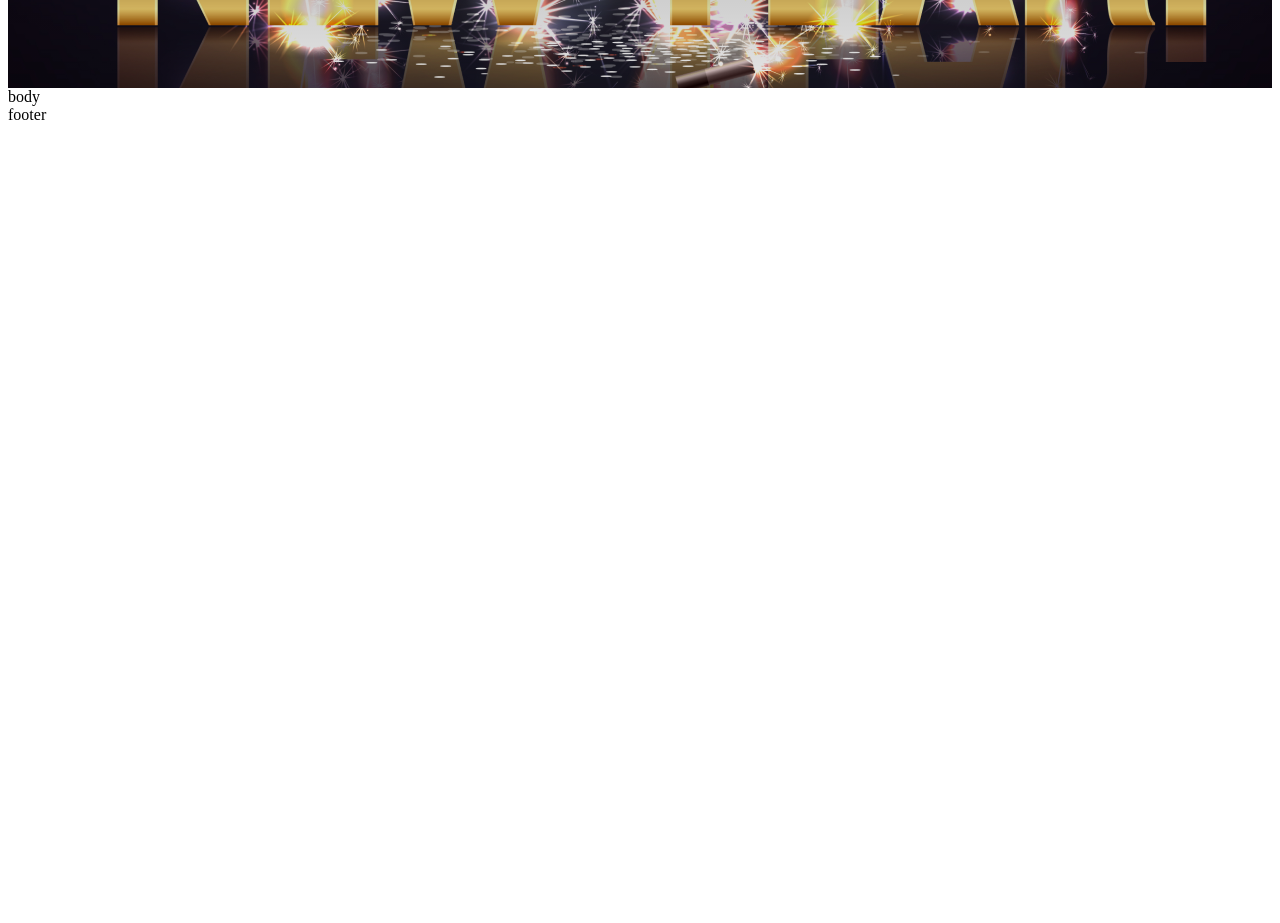
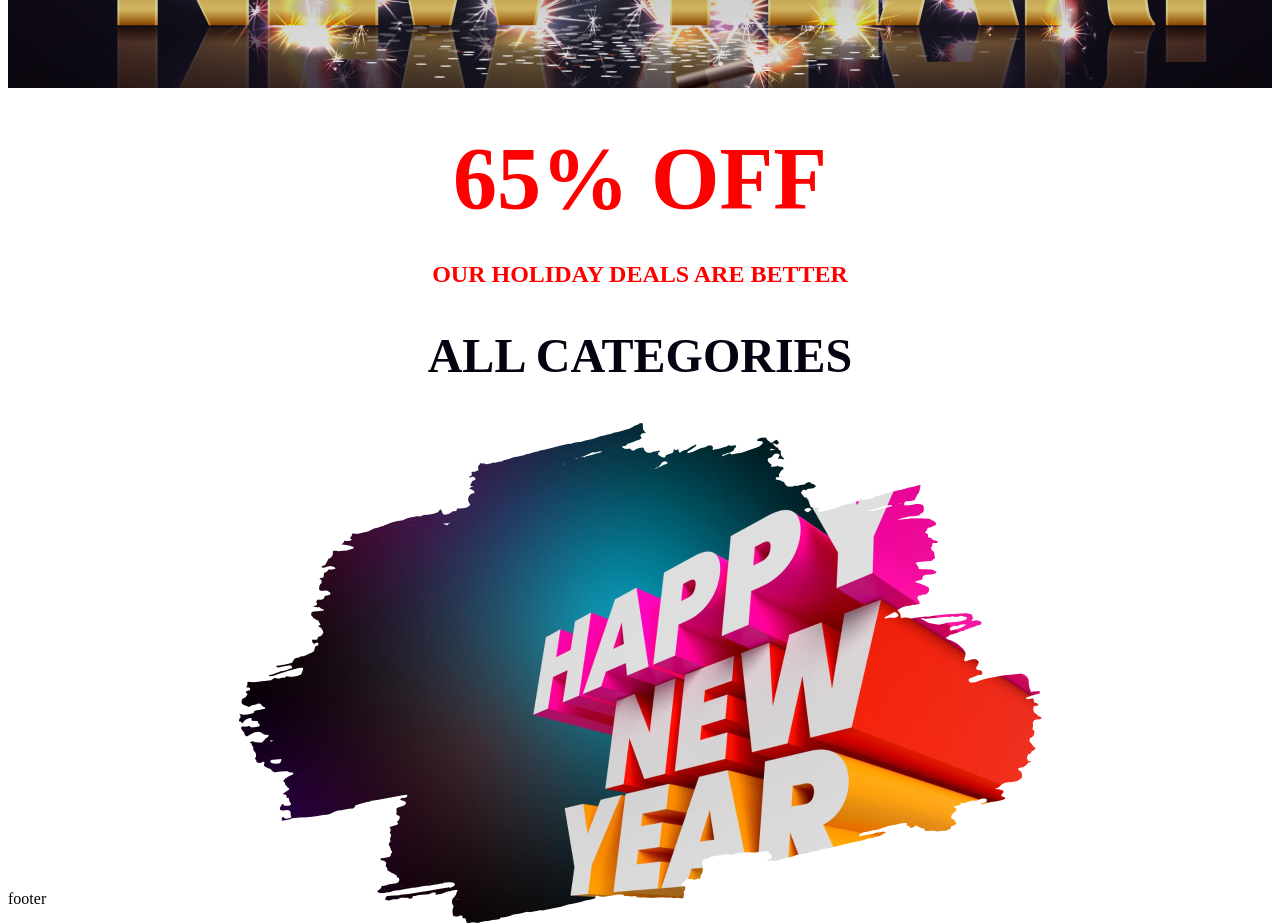
Before and after one commit to sonjibony/new-year-offers, a plain HTML site: page index.html in a window 1280 px wide. Shown: the part 520-1443 px from the top of the page. Before the commit the page ends 800 px from the top, so only its background shows below. Drawn offline with Linux system fonts and the light colour scheme.

Commit message:
65% off section done

```diff
--- a/index.html
+++ b/index.html
@@ -14,10 +14,21 @@
                 <h1 class="banner-subtitle">New Year Party <br> Celebration</h1>
             </div>
         </div>
-
     </header>
     <main>
-body
+<!-- 60% off -->
+ <section class="off">
+    <div>
+        <h1 class="off-title">
+            65% OFF
+        </h1>
+        <h4 class="off-des" > OUR HOLIDAY DEALS ARE BETTER</h4>
+        <h1 class="off-subtitle">
+            ALL CATEGORIES    </h1>
+    </div>
+        <img src="images/New Year Photo.png" alt="">
+
+ </section>
     </main>
     <footer>
         footer
--- a/styles/offers.css
+++ b/styles/offers.css
@@ -55,3 +55,35 @@ position: relative;
 
 
 }
+
+/* 65% off */
+
+.off{
+    display: flex;
+    flex-direction: column; /* Stack items vertically */
+    justify-content: center; /* Center items vertically */
+    align-items: center; /* Center items horizontally */
+    text-align: center; /* Center text */
+    height: 802px; /* Fixed height */
+    width: 806px; /* Fixed width */
+    margin: 0 auto; /* Center the container horizontally */
+    box-sizing: border-box; /* Ensure padding and borders are included in height and width */
+
+}
+
+.off-title{
+color:#FF0000;
+font-size: 88px;
+font-weight: bold;
+margin-bottom: 0px;
+
+}
+.off-des{
+color:#FF0000;
+font-size: 24px;
+}
+.off-subtitle{
+    color: #070211;
+font-size: 48px;
+font-weight: bold;
+}
```
